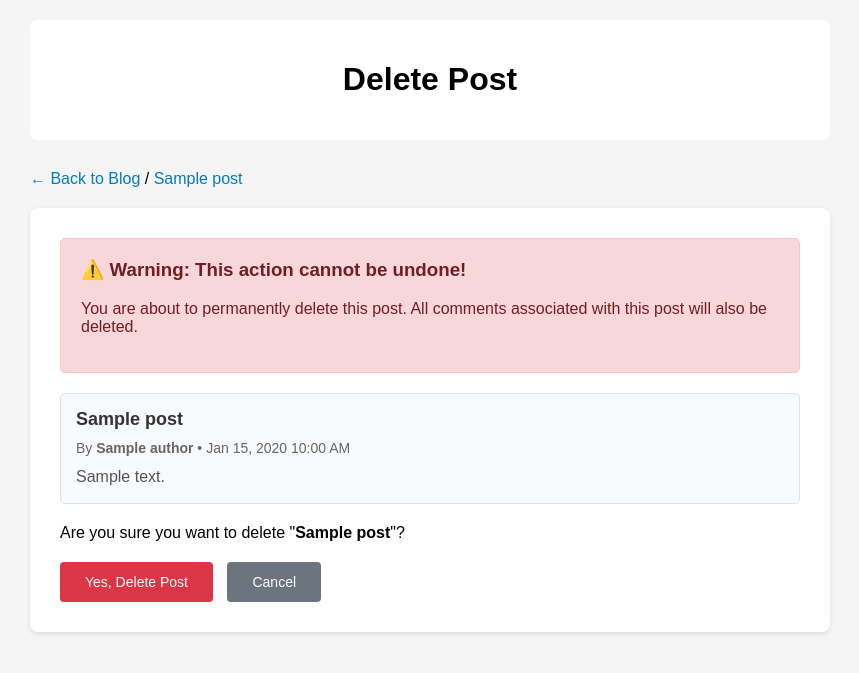
After one commit to dericsanandres/django-blog-assessment-san-andres, a Django app: page /post/1/delete/ in a window 1280 px wide. The commit adds this page. Shown: the top 673 px of the page, without its empty margins (210-1069 px from the left). Run offline with Django 5.2, Linux system fonts and the light colour scheme; a user stored in the database is signed in; tables that the repository leaves empty hold one stand-in row (values such as "Sample post").

Commit message:
feat: implement post editing and deletion functionality with corresponding templates

```diff
--- a/blog/filters.py
+++ b/blog/filters.py
@@ -4,10 +4,11 @@ from .models import Post
 
 # custom filter for posts with date range support
 class PostFilter(django_filters.FilterSet):
+    title = django_filters.CharFilter(field_name='title', lookup_expr='icontains')
     published_date__gte = django_filters.DateFilter(field_name='published_date', lookup_expr='gte')
     published_date__lte = django_filters.DateFilter(field_name='published_date', lookup_expr='lte')
     author__name = django_filters.CharFilter(field_name='author__name', lookup_expr='icontains')
 
     class Meta:
         model = Post
-        fields = ['author__name', 'published_date__gte', 'published_date__lte']
+        fields = ['title', 'author__name', 'published_date__gte', 'published_date__lte']
--- /dev/null
+++ b/blog/templates/blog/post_confirm_delete.html
@@ -0,0 +1,120 @@
+<!DOCTYPE html>
+<html>
+<head>
+    <title>Delete Post - Django Blog</title>
+    <style>
+        body { font-family: Arial, sans-serif; max-width: 800px; margin: 0 auto; padding: 20px; background: #f5f5f5; }
+        .header { text-align: center; margin-bottom: 30px; padding: 20px; background: white; border-radius: 8px; }
+        .delete-container { background: white; padding: 30px; border-radius: 8px; box-shadow: 0 2px 5px rgba(0,0,0,0.1); }
+        .warning-box {
+            background: #f8d7da;
+            border: 1px solid #f5c6cb;
+            color: #721c24;
+            padding: 20px;
+            border-radius: 5px;
+            margin-bottom: 20px;
+        }
+        .warning-box h3 {
+            margin-top: 0;
+            color: #721c24;
+        }
+        .post-preview {
+            background: #f8f9fa;
+            border: 1px solid #dee2e6;
+            padding: 15px;
+            border-radius: 5px;
+            margin: 20px 0;
+        }
+        .post-title {
+            font-size: 18px;
+            font-weight: bold;
+            margin-bottom: 10px;
+            color: #333;
+        }
+        .post-meta {
+            color: #666;
+            font-size: 14px;
+            margin-bottom: 10px;
+        }
+        .post-content {
+            color: #555;
+            line-height: 1.4;
+        }
+        .btn {
+            padding: 12px 25px;
+            border: none;
+            border-radius: 4px;
+            cursor: pointer;
+            font-size: 14px;
+            margin-right: 10px;
+            text-decoration: none;
+            display: inline-block;
+        }
+        .btn-danger {
+            background: #dc3545;
+            color: white;
+        }
+        .btn-danger:hover {
+            background: #c82333;
+        }
+        .btn-secondary {
+            background: #6c757d;
+            color: white;
+        }
+        .btn-secondary:hover {
+            background: #545b62;
+        }
+        .form-actions {
+            margin-top: 20px;
+        }
+        .breadcrumb {
+            margin-bottom: 20px;
+        }
+        .breadcrumb a {
+            color: #007cba;
+            text-decoration: none;
+        }
+        .breadcrumb a:hover {
+            text-decoration: underline;
+        }
+    </style>
+</head>
+<body>
+    <div class="header">
+        <h1>Delete Post</h1>
+    </div>
+
+    <div class="breadcrumb">
+        <a href="{% url 'blog:post_list' %}">&larr; Back to Blog</a> /
+        <a href="{% url 'blog:post_detail' object.pk %}">{{ object.title }}</a>
+    </div>
+
+    <div class="delete-container">
+        <div class="warning-box">
+            <h3>⚠️ Warning: This action cannot be undone!</h3>
+            <p>You are about to permanently delete this post. All comments associated with this post will also be deleted.</p>
+        </div>
+
+        <div class="post-preview">
+            <div class="post-title">{{ object.title }}</div>
+            <div class="post-meta">
+                By <strong>{{ object.author.name }}</strong> • {{ object.published_date|date:"M d, Y g:i A" }}
+            </div>
+            <div class="post-content">
+                {{ object.content|truncatewords:50 }}
+                {% if object.content|wordcount > 50 %}...{% endif %}
+            </div>
+        </div>
+
+        <form method="post">
+            {% csrf_token %}
+            <p>Are you sure you want to delete "<strong>{{ object.title }}</strong>"?</p>
+
+            <div class="form-actions">
+                <button type="submit" class="btn btn-danger">Yes, Delete Post</button>
+                <a href="{% url 'blog:post_detail' object.pk %}" class="btn btn-secondary">Cancel</a>
+            </div>
+        </form>
+    </div>
+</body>
+</html>
--- a/blog/urls.py
+++ b/blog/urls.py
@@ -8,6 +8,8 @@ urlpatterns = [
     path('', views.PostListView.as_view(), name='post_list'),
     path('post/<int:pk>/', views.PostDetailView.as_view(), name='post_detail'),
     path('post/create/', views.PostCreateView.as_view(), name='post_create'),
+    path('post/<int:pk>/edit/', views.PostEditView.as_view(), name='post_edit'),
+    path('post/<int:pk>/delete/', views.PostDeleteView.as_view(), name='post_delete'),
 
     # REST API Endpoints
     path('api/posts/', views.PostListCreateAPIView.as_view(), name='api_post_list_create'),
--- a/blog/views.py
+++ b/blog/views.py
@@ -1,6 +1,6 @@
-from django.shortcuts import render
-from django.views.generic import ListView, DetailView, CreateView
-from django.contrib.auth.mixins import LoginRequiredMixin
+from django.shortcuts import render, get_object_or_404
+from django.views.generic import ListView, DetailView, CreateView, UpdateView, DeleteView
+from django.contrib.auth.mixins import LoginRequiredMixin, UserPassesTestMixin
 from django.urls import reverse_lazy
 
 from rest_framework import generics, permissions, filters, status
@@ -43,7 +43,7 @@ class PostDetailView(DetailView):
 class PostCreateView(LoginRequiredMixin, CreateView):
     model = Post
     template_name = 'blog/post_form.html'
-    fields = ['title', 'content', 'status']
+    fields = ['title', 'content', 'published_date']
     success_url = reverse_lazy('blog:post_list')
 
     def form_valid(self, form):
@@ -57,6 +57,35 @@ class PostCreateView(LoginRequiredMixin, CreateView):
         )
         form.instance.author = author
         return super().form_valid(form)
+
+
+# allows authenticated users to edit their own posts only
+class PostEditView(LoginRequiredMixin, UserPassesTestMixin, UpdateView):
+    model = Post
+    template_name = 'blog/post_form.html'
+    fields = ['title', 'content', 'active']
+    success_url = reverse_lazy('blog:post_list')
+
+    def test_func(self):
+        post = self.get_object()
+        return post.author.user == self.request.user
+
+    def get_queryset(self):
+        return Post.objects.all().select_related('author')
+
+
+# allows authenticated users to delete their own posts only
+class PostDeleteView(LoginRequiredMixin, UserPassesTestMixin, DeleteView):
+    model = Post
+    template_name = 'blog/post_confirm_delete.html'
+    success_url = reverse_lazy('blog:post_list')
+
+    def test_func(self):
+        post = self.get_object()
+        return post.author.user == self.request.user
+
+    def get_queryset(self):
+        return Post.objects.all().select_related('author')
 
 
 # ensures only post owners can edit/delete their content, checks author.user match
@@ -117,10 +146,10 @@ class PostDeleteAPIView(generics.DestroyAPIView):
         return Post.objects.all().select_related('author')
 
 
-# processes comment submissions via API, allows anonymous comments on active posts
+# processes comment submissions via API, requires authentication
 class CommentCreateAPIView(generics.CreateAPIView):
     serializer_class = CommentCreateSerializer
-    permission_classes = [permissions.AllowAny]  # Allow anonymous comments
+    permission_classes = [permissions.IsAuthenticated]  # Require authentication
 
     def get_queryset(self):
         return Comment.objects.all()
```
Also changed, not shown: blog/serializers.py (+3 -4 lines), blog/templates/blog/post_detail.html (added, +79 -0 lines), blog/templates/blog/post_form.html (added, +113 -0 lines), blog/templates/blog/post_list.html (+39 -13 lines).
